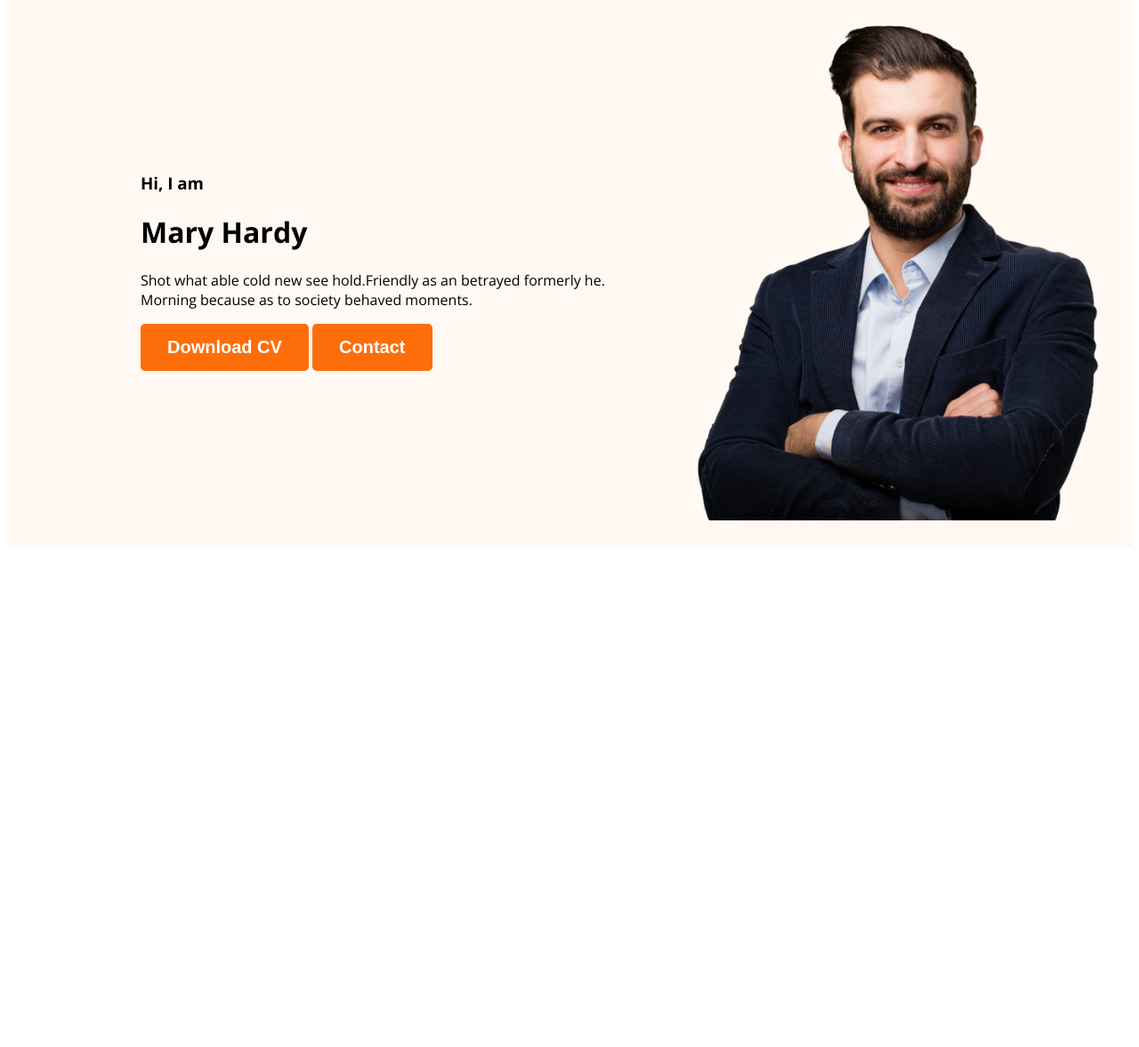
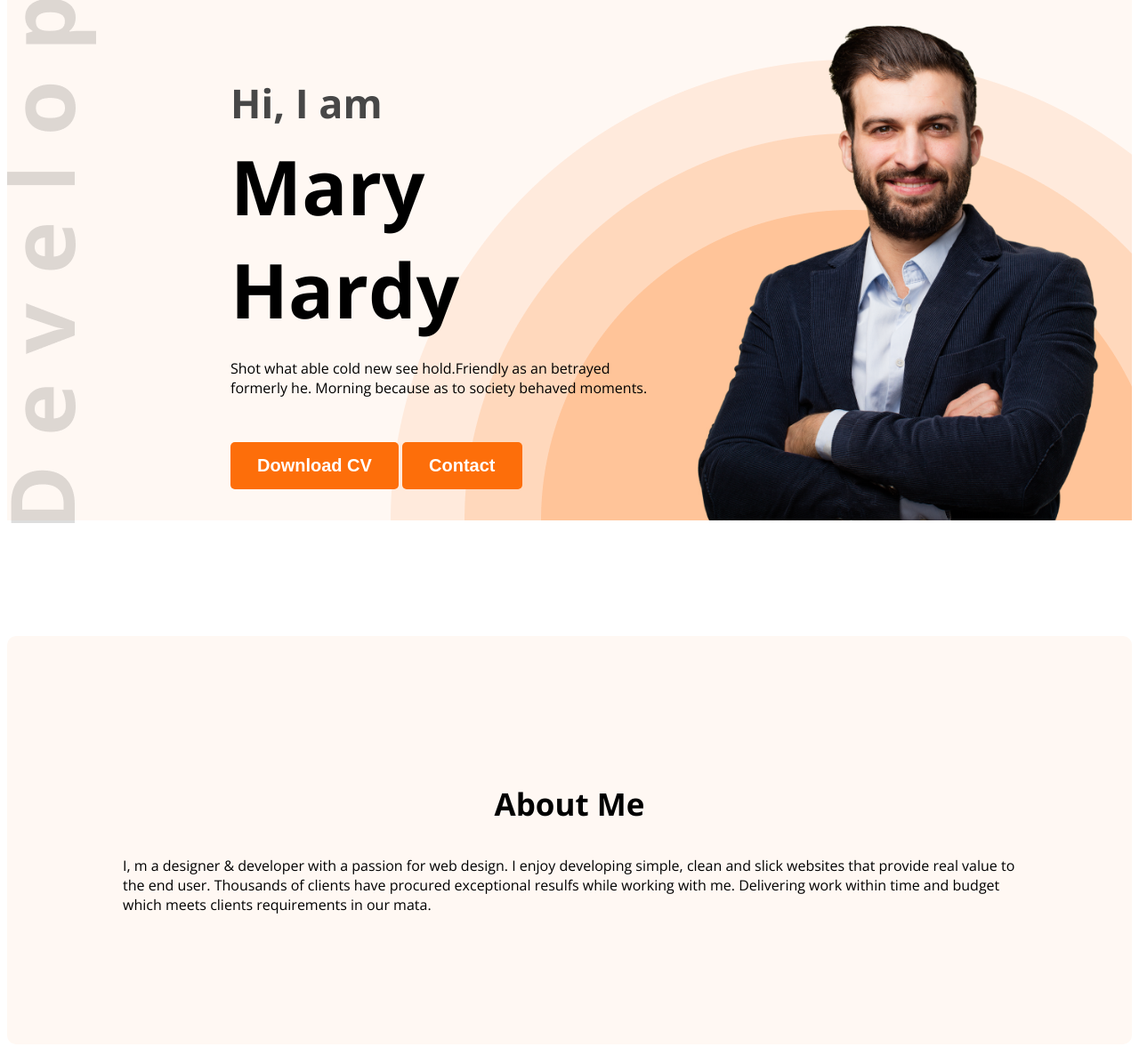
Before and after one commit to Mohammed-Saiful-Islam/web-developer-portfolio, a plain HTML site: page index.html in a window 1280 px wide. Shown: the part 183-1360 px from the top of the page at 89% size. Before the commit the page ends 806 px from the top, so only its background shows below. Drawn offline with nearby package versions, Linux system fonts and the light colour scheme.

Commit message:
about section created

```diff
--- a/index.html
+++ b/index.html
@@ -11,6 +11,7 @@
 </head>
 <body>
     <header class="header">
+        <img class="dev" src="images/developer.png" alt="">
         <nav>
             <h3 class="nav-title">Ma<span class="text-primary">r</span>y</h3>
             <ul>
@@ -23,7 +24,7 @@
             <div class="banner-content">
                 <h3 class="banner-greeting">Hi, I  am</h3>
                 <h1 class="banner-title">Mary Hardy</h1>
-                <p>Shot what able cold new see hold.Friendly as an betrayed formerly he. Morning because as to society behaved moments.</p>
+                <p class="banner-description">Shot what able cold new see hold.Friendly as an betrayed formerly he. Morning because as to society behaved moments.</p>
                 <button class="btn-primary">Download CV</button>
                 <button class="btn-primary">Contact</button>
             </div>
@@ -31,7 +32,12 @@
         </div>
     </header>
     <main>
-
+        <section class="about">
+            <h3 class="section-title">About Me</h3>
+            <p class="section description">
+                I, m a designer & developer with a passion for web design. I enjoy developing simple, clean and slick websites that provide real value to the end user. Thousands of clients have procured exceptional resulfs while working with me. Delivering work within time and budget which meets clients requirements in our mata.
+            </p>
+        </section>
     </main>
     <footer>
 
--- a/styles/portfolio.css
+++ b/styles/portfolio.css
@@ -23,12 +23,27 @@ nav {
     font-weight: 700;
     padding: 15px 30px;
 }
-nav{
+
+.section-title {
+    color: #181818);
+    text-align: center;
+    font-size: 35px;
+    font-weight: 700;
+}
+
+.section-description {
+    color: #757575;
+    text-align: center;
+    font-size: 18px;
+}
+
+nav {
     display: flex;
     justify-content: space-between;
     align-items: center;
     margin: 0 200px;
 }
+
 .nav-title {
     color: var(--Dark-01, #181818);
     font-size: 45px;
@@ -51,14 +66,58 @@ nav a {
 }
 
 /* header related styles */
-.header{
-    background-color:#FFF8F3;
+.header {
+    background-color: #FFF8F3;
+    background-image: url('../images/header_bg.png');
+    background-repeat: no-repeat;
+    background-position: bottom right;
+
 }
-.banner{
-    padding: 30px 30px 30px 150px;
+
+.banner {
+    padding: 30px 30px 0px 150px;
     display: flex;
     align-items: center;
+    justify-content: space-between;
 }
-.banner .profile-pic{
+
+.banner .profile-pic {
     width: 500px;
 }
+
+.banner-content {
+    max-width: 500px;
+}
+
+.banner-greeting {
+    font-size: 45px;
+    color: #474747;
+    margin-bottom: 0;
+}
+
+.banner-title {
+    font-size: 85px;
+    font-weight: 700;
+    margin-top: 5px;
+    margin-bottom: 20px;
+}
+
+.banner-description {
+    margin-top: 20px;
+    margin-bottom: 50px;
+
+}
+
+.dev {
+    float: left;
+}
+
+/* main section styles */
+
+/* about section styles */
+.about {
+    padding: 130px;
+    border-radius: 10px;
+    background-color: #FFF8F3;
+    margin: 130px 0;
+}
```
